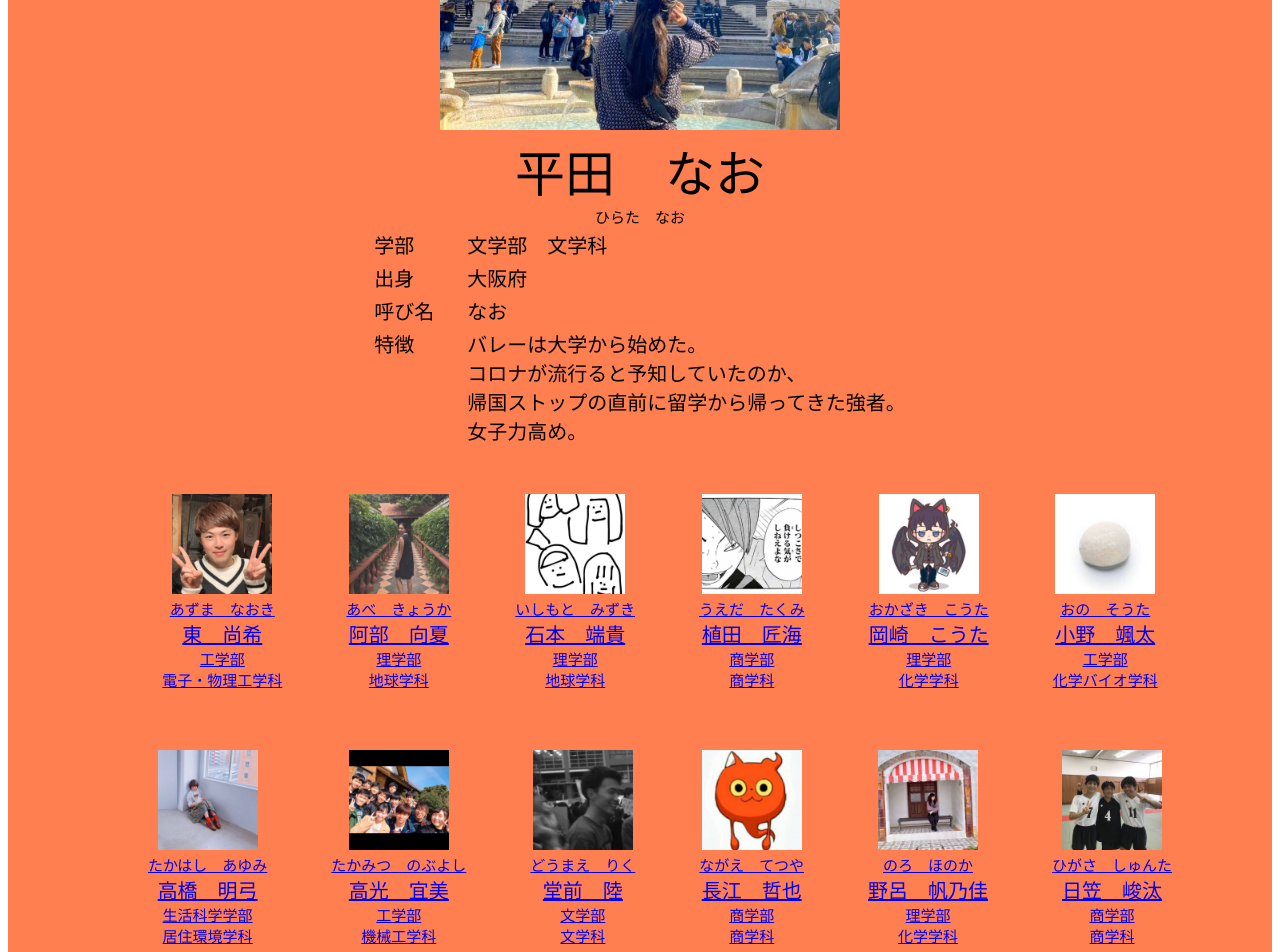
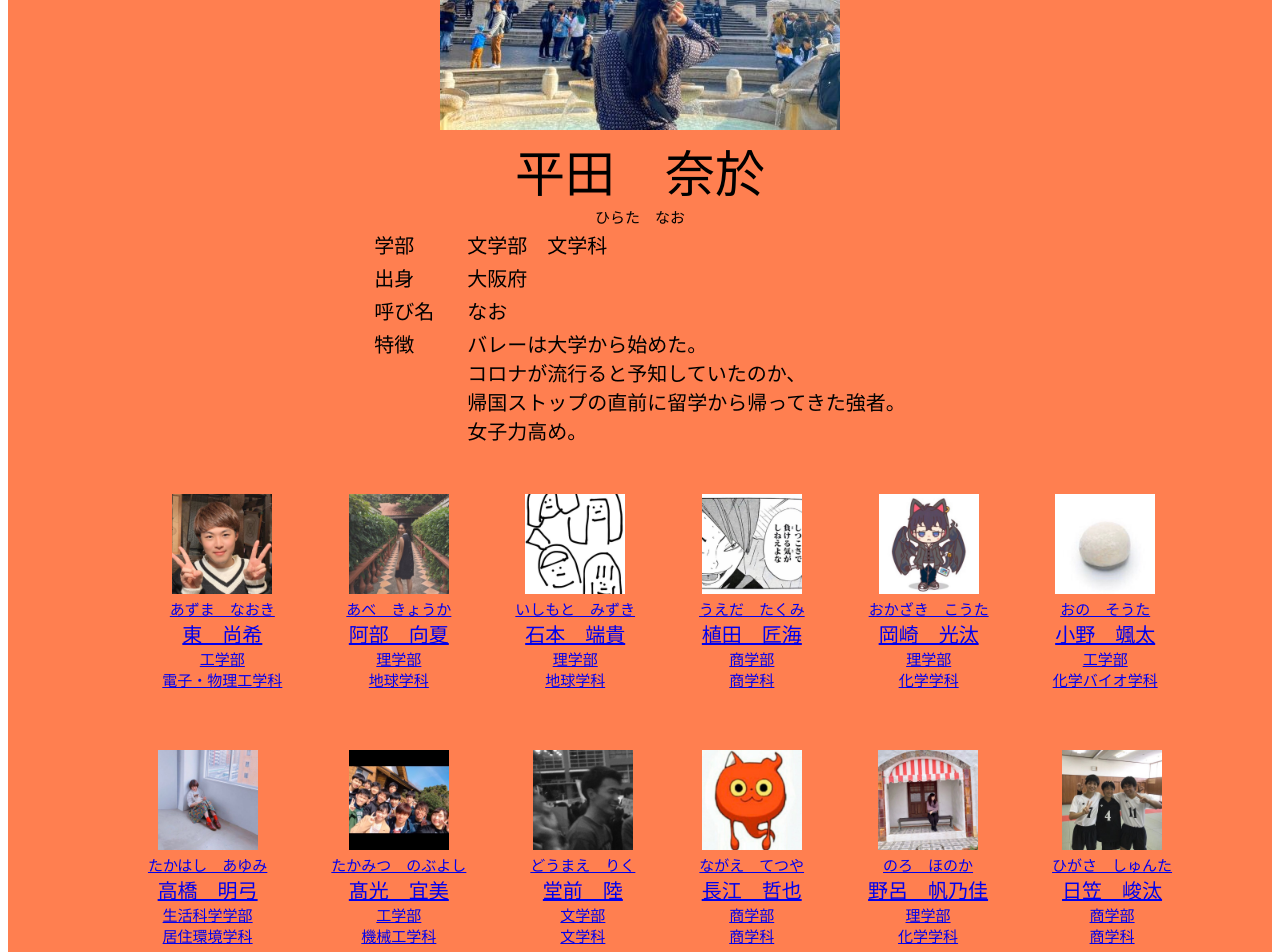
Before and after one commit to 1q2w3e-4r5t6y/haikyu_nao, a plain HTML site: page index.html in a window 1280 px wide. Shown: the part 480-1432 px from the top of the page. Drawn offline with Linux system fonts and the light colour scheme.

Commit message:
Update index.html

```diff
--- a/index.html
+++ b/index.html
@@ -19,7 +19,7 @@
          </div>
          <div class="text">
           <div class="info_head">
-           <div class="main_name">平田　なお</div>
+           <div class="main_name">平田　奈於</div>
            <div class="main_kana">ひらた　なお</div>
           </div>
           <table class="info">
@@ -87,7 +87,7 @@
        <a href="https://1q2w3e-4r5t6y.github.io/haikyu_kouta/">
         <img src="kouta.jpg" width="100" height="100">
         <div class="kana_2">おかざき　こうた</div>
-        <div class="kanji_2">岡崎　こうた</div>
+        <div class="kanji_2">岡崎　光汰</div>
         <div class="gakubu_2">理学部<br>化学学科</div>
        </a>
       </li>
@@ -114,7 +114,7 @@
        <a href="https://1q2w3e-4r5t6y.github.io/hiakyu_nobu/">
         <img src="nobu.jpg" width="100" height"100">
         <div class="kana_2">たかみつ　のぶよし</div>
-        <div class="kanji_2">高光　宜美</div>
+        <div class="kanji_2">髙光　宜美</div>
         <div class="gakubu_2">工学部<br>機械工学科</div>
        </a>
       </li>
```
